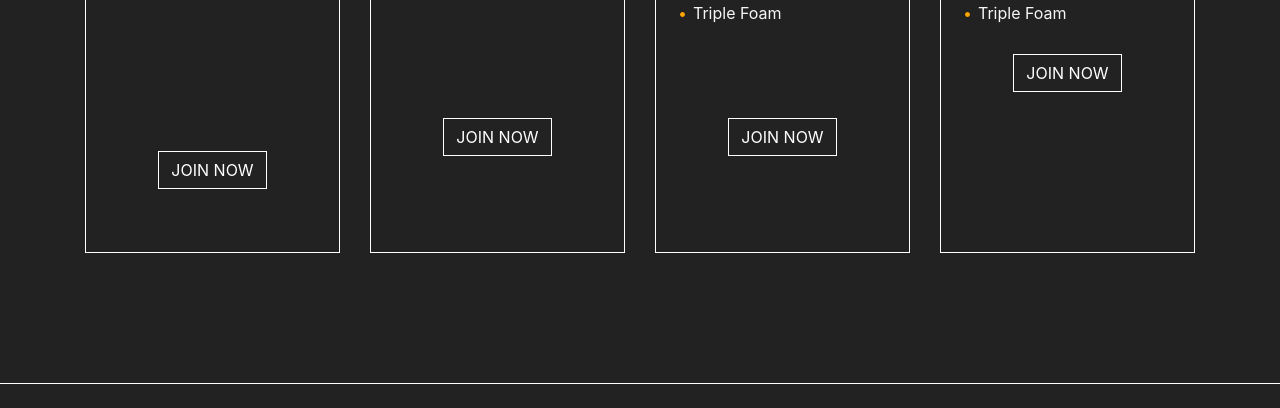
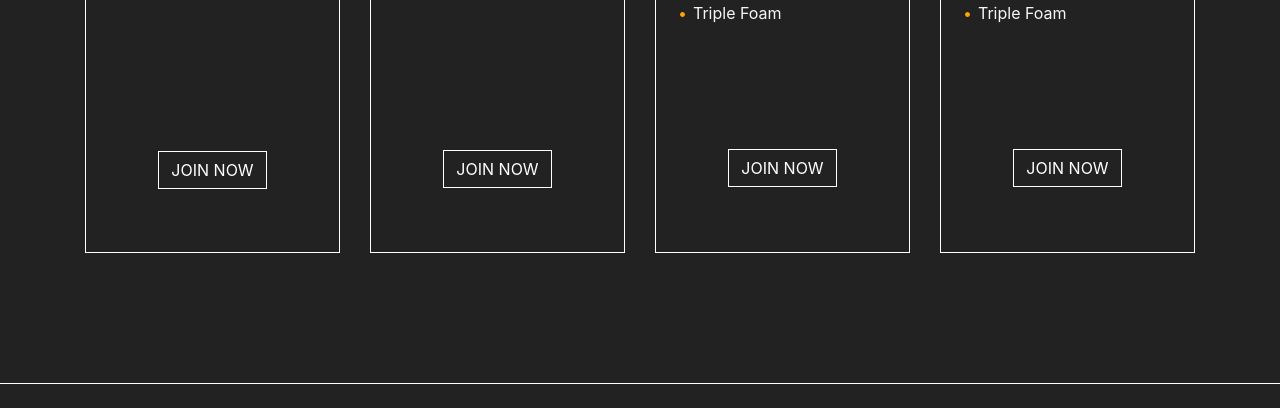
Before and after one commit to designelmar/candycar, a plain HTML site: page cleaning.html in a window 1280 px wide. Shown: the part 1519-1927 px from the top of the page. Drawn offline with nearby package versions, Linux system fonts and the light colour scheme; a web font is replaced by a local one.

Commit message:
Update cleaning.css

```diff
--- a/css/cleaning.css
+++ b/css/cleaning.css
@@ -269,19 +269,18 @@ header {
 
 .btn-top2 {
     position: relative !important;
-    top: 101px !important;
+    top: 133px !important;
 }
 
 .btn-top3 {
     position: relative !important;
-    top: 69px !important;
+    top: 100px !important;
 }
 
 .btn-top4 {
     position: relative !important;
-    top: 5px !important;
+    top: 100px !important;
 }
-
 .card01:hover {
     box-shadow: 0 4px 8px 0 rgba(0, 0, 0, 0.2), 0 10px 20px 0 rgba(212, 206, 206, 0.19) !important;
     transition: 0.1s !important;
```
